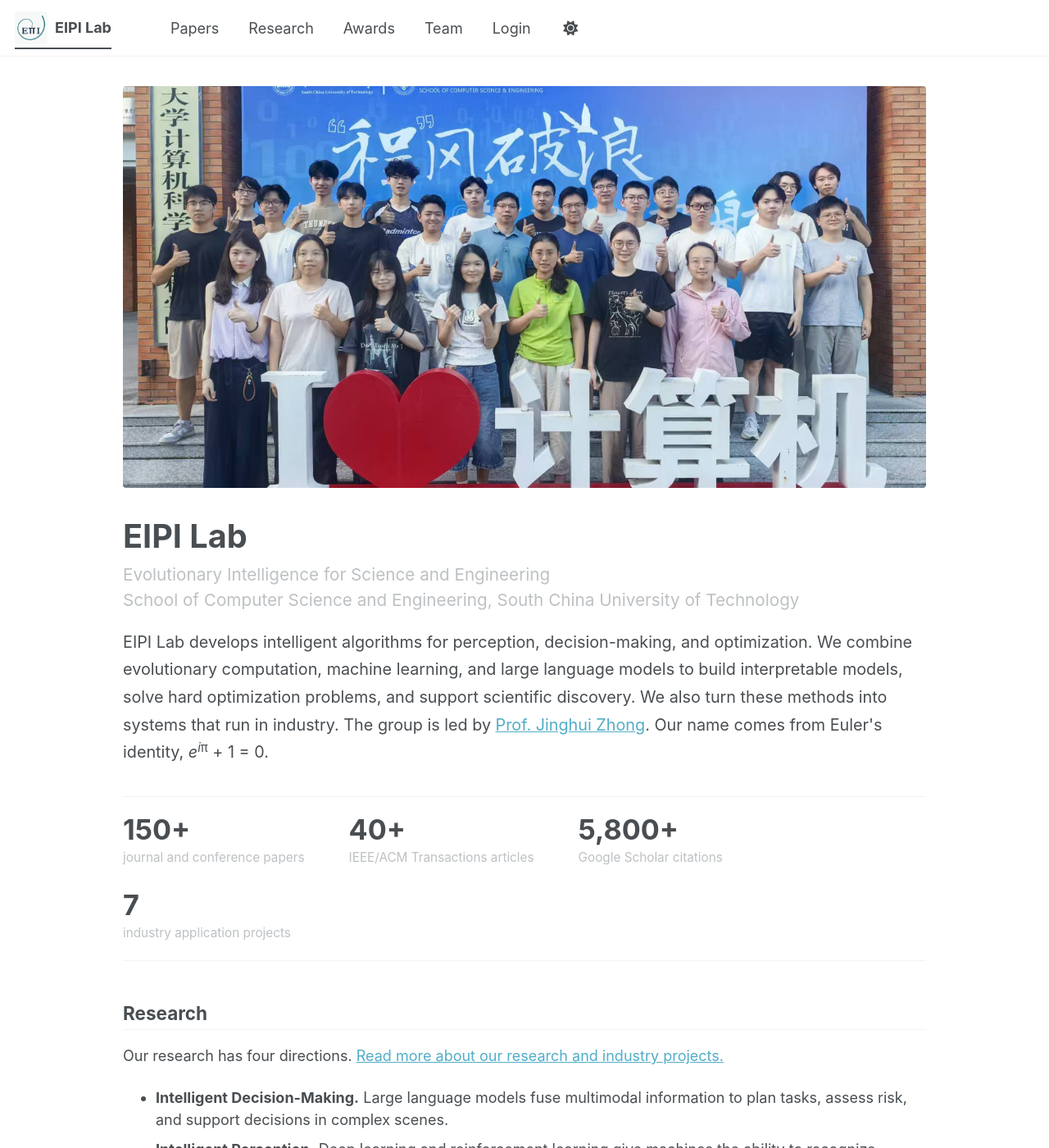
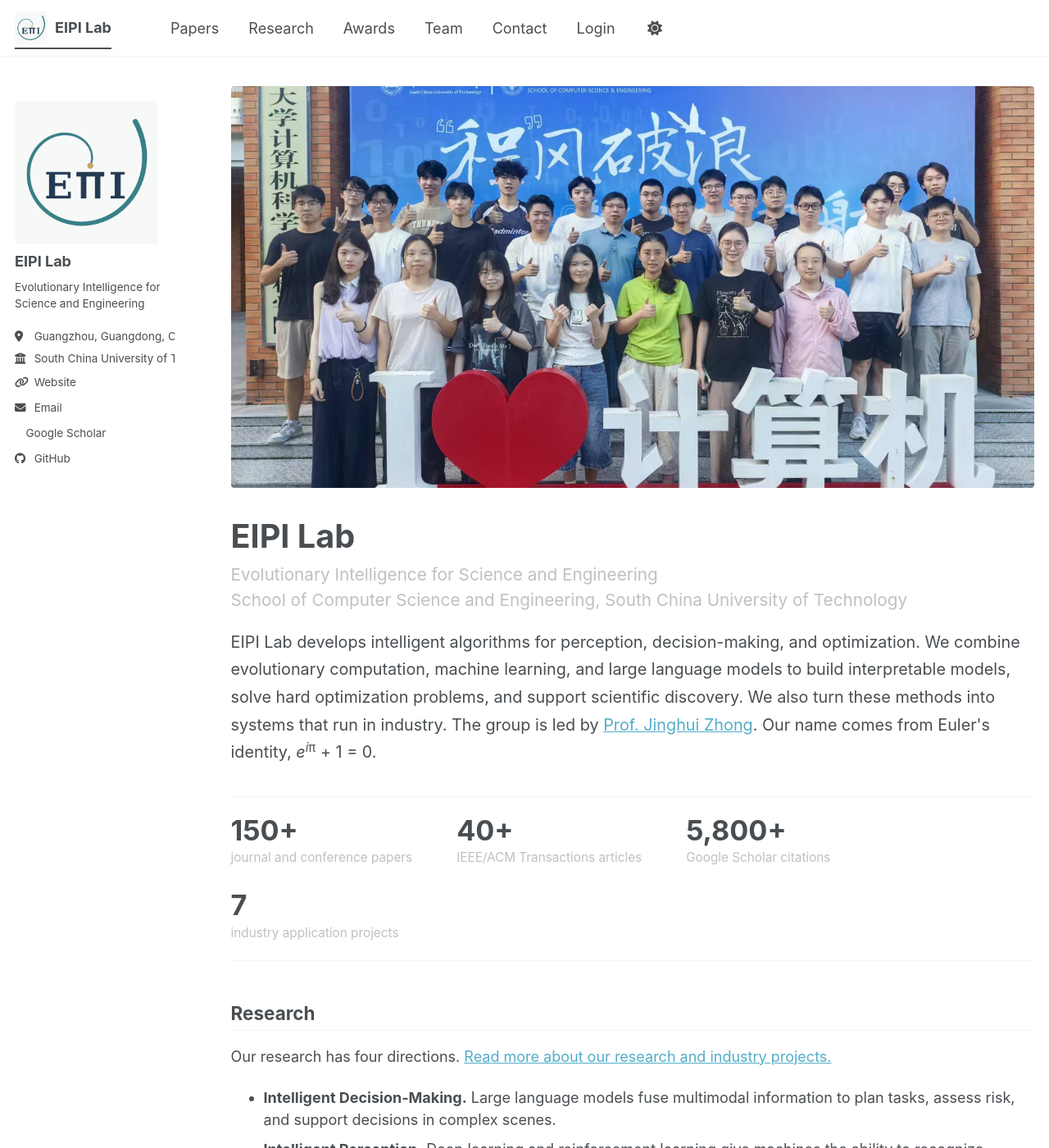
Before and after one commit to SCUT-EIPI/SCUT-EIPI.github.io, a Jekyll site: the page built from _pages/about.md, in a window 1280 px wide and 1400 px high. Shown: the whole window at 82% size. Built offline with Jekyll 4.4.1, drawn with Linux system fonts in a browser that asks for light colours; a style sheet for code colours, icons or effects is not loaded; some of the changed text lies outside the part shown.

Commit message:
Restore sidebar on home page; add Contact page with address and map
Co-Authored-By: Claude Sonnet 5.5 <noreply@anthropic.com>

```diff
--- a/_data/navigation.yml
+++ b/_data/navigation.yml
@@ -12,6 +12,9 @@ main:
   - title: "Team"
     url: /members/
 
+  - title: "Contact"
+    url: /contact/
+
   - title: "Login"
     url: http://183.36.243.124:8090/
     external: true
--- a/_layouts/home.html
+++ b/_layouts/home.html
@@ -5,7 +5,9 @@ layout: default
 {% include base_path %}
 
 <div id="main" role="main">
-  <div class="home">
+  {% include sidebar.html %}
+
+  <div class="archive home">
     {{ content }}
   </div>
 </div>
--- a/_pages/about.md
+++ b/_pages/about.md
@@ -56,6 +57,4 @@ We work with leading companies and institutions to bring our algorithms into pra
 
 ## Join Us
 
-We welcome applications from students and researchers who are interested in evolutionary computation, symbolic regression, AI for science, and intelligent optimization. Please send a short introduction, your research interests, and a CV to [Prof. Jinghui Zhong](mailto:jinghuizhong@scut.edu.cn). We are also open to research and industry collaboration.
-
-South China University of Technology, Guangzhou, China
+We welcome applications from students and researchers who are interested in evolutionary computation, symbolic regression, AI for science, and intelligent optimization. We are also open to research and industry collaboration. See [Contact]({{ '/contact/' | relative_url }}) for how to reach us.
--- a/_sass/layout/_home.scss
+++ b/_sass/layout/_home.scss
@@ -3,10 +3,6 @@
    ========================================================================== */
 
 .home {
-  width: 100%;
-  max-width: 980px;
-  margin: 0 auto 3em;
-
   h2 {
     margin-top: 2.2em;
     padding-bottom: 0.3em;
```
Also changed, not shown: other parts of _pages/about.md (+1 -0 lines), _pages/contact.md (added, +30 -0 lines).
